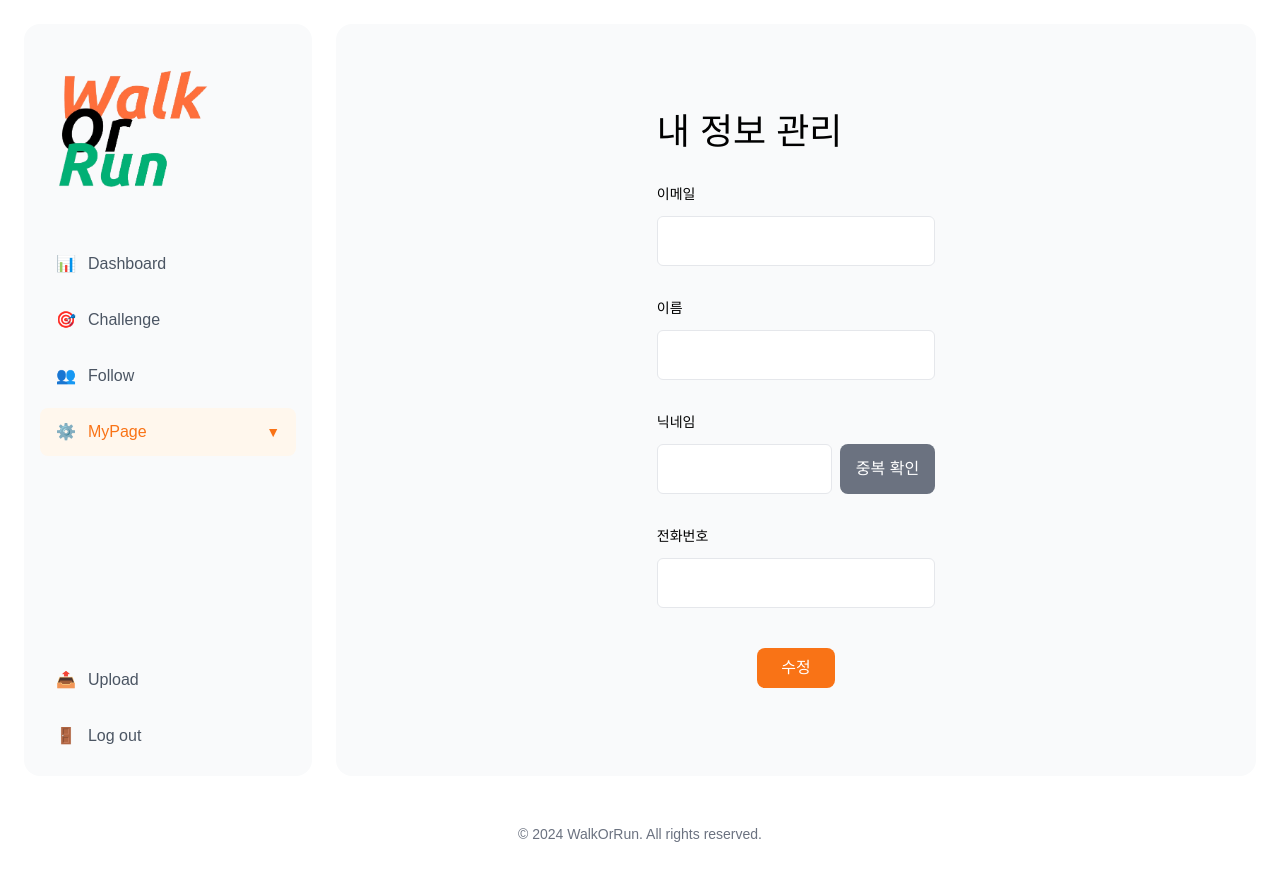
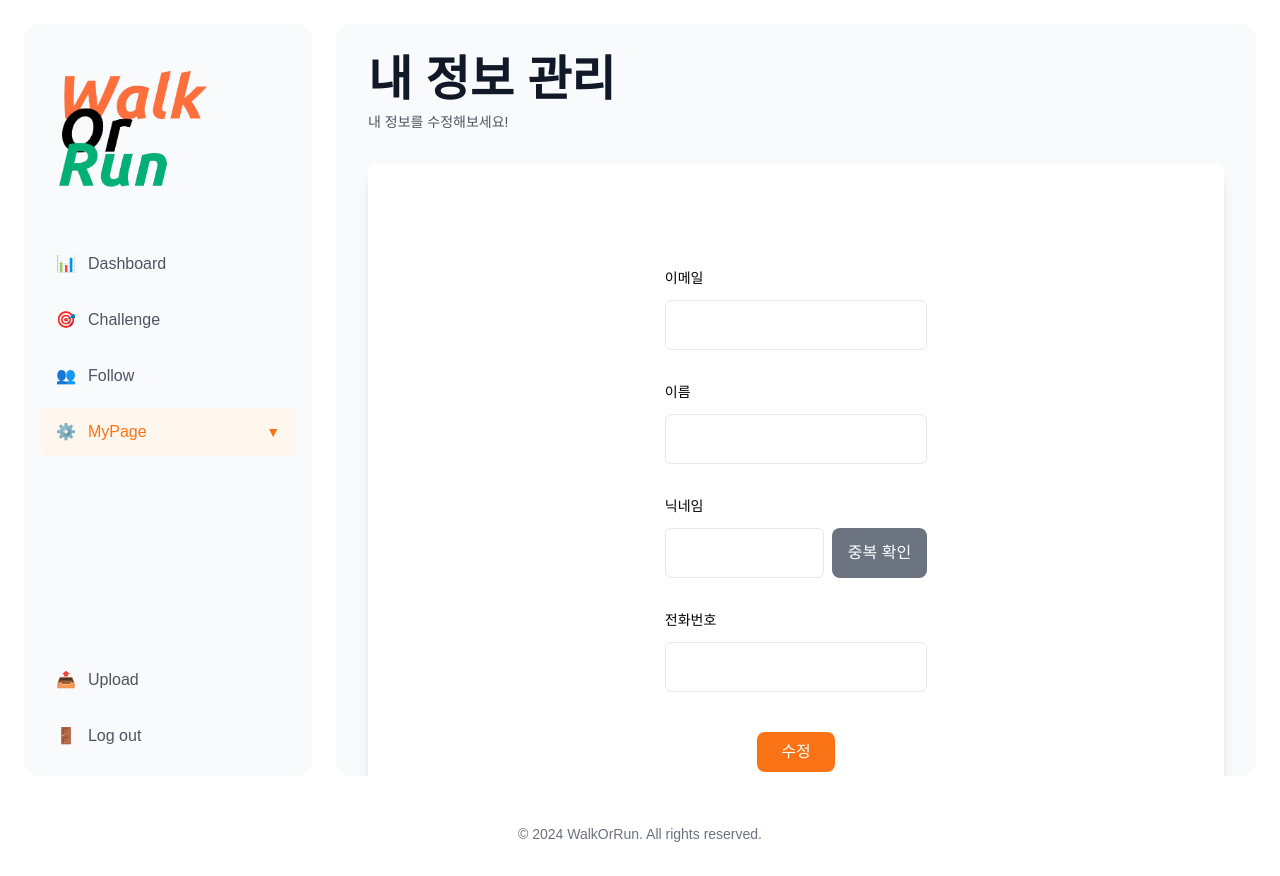
Before and after one commit to zyu22/walk-or-run-client, a Vue app: page /user/info in a window 1280 px wide. Built offline with nearby package versions, Linux system fonts and the light colour scheme; no server answers; sample sign-in values are in the browser's storage; a web font is replaced by a local one.

Commit message:
[Refactor] MyPage 레이아웃 수정

```diff
--- a/src/components/user/dashboard/userDashboard.vue
+++ b/src/components/user/dashboard/userDashboard.vue
@@ -3,7 +3,7 @@
     <header class="mb-8 flex items-center justify-between">
       <div>
         <h1 class="font-paperlogy text-5xl font-bold text-gray-900">Dashboard</h1>
-        <p class="mt-2 text-sm text-gray-600">운동 데이터 통계</p>
+        <p class="mt-2 text-sm text-gray-600">나의 운동 데이터를 살펴볼 수 있어요!</p>
       </div>
       <div class="flex items-center gap-4">
         <DateRangePicker @update-date-range="handleDateRangeUpdate" />
--- a/src/components/user/info/myInfo.vue
+++ b/src/components/user/info/myInfo.vue
@@ -1,8 +1,16 @@
 <!-- components/user/myInfo.vue -->
 <template>
-  <div class="flex h-full w-full items-center justify-center">
-    <div class="mx-auto w-2/5 p-8">
-      <h1 class="mb-8 font-paperlogy text-4xl">내 정보 관리</h1>
+
+<header class="mb-8 flex items-center justify-between">
+      <div>
+        <h1 class="font-paperlogy text-5xl font-bold text-gray-900">내 정보 관리</h1>
+        <p class="mt-2 text-sm text-gray-600">내 정보를 수정해보세요!</p>
+      </div>
+    </header>
+
+
+  <div class="bg-white rounded-lg shadow-lg p-10 py-20">
+    <div class="mx-auto w-2/5 p-6">
 
       <form @submit.prevent="updateUserInfo" class="w-full space-y-6">
         <div class="grid grid-cols-1 gap-8">
--- a/src/components/user/info/myPassword.vue
+++ b/src/components/user/info/myPassword.vue
@@ -1,8 +1,14 @@
 <template>
-  <div class="flex h-full w-full items-center justify-center">
+
+
+  <header class="mb-8 flex items-center justify-between">
+        <div>
+          <h1 class="font-paperlogy text-5xl font-bold text-gray-900">내 비밀번호 관리</h1>
+          <p class="mt-2 text-sm text-gray-600">내 비밀번호를 수정할 수 있어요!</p>
+        </div>
+      </header>
+  <div class="bg-white rounded-lg shadow-lg p-6 py-5">
     <div class="mx-auto w-2/5 p-6">
-      <h1 class="mb-8 font-paperlogy text-4xl">내 비밀번호 관리</h1>
-
       <form @submit.prevent="updatePassword" class="space-y-6">
         <input type="text" autocomplete="username" style="display: none" />
         <div class="grid grid-cols-1 gap-6">
--- a/src/components/user/mygoal/myGoal.vue
+++ b/src/components/user/mygoal/myGoal.vue
@@ -4,6 +4,7 @@
 <header class="mb-8 flex items-center justify-between">
       <div>
         <h1 class="font-paperlogy text-5xl font-bold text-gray-900">내 목표 관리</h1>
+        <p class="mt-2 text-sm text-gray-600">나만의 목표를 추가하거나 수정해보세요!</p>
       </div>
       <div class="flex items-center gap-4">
         <button
```
